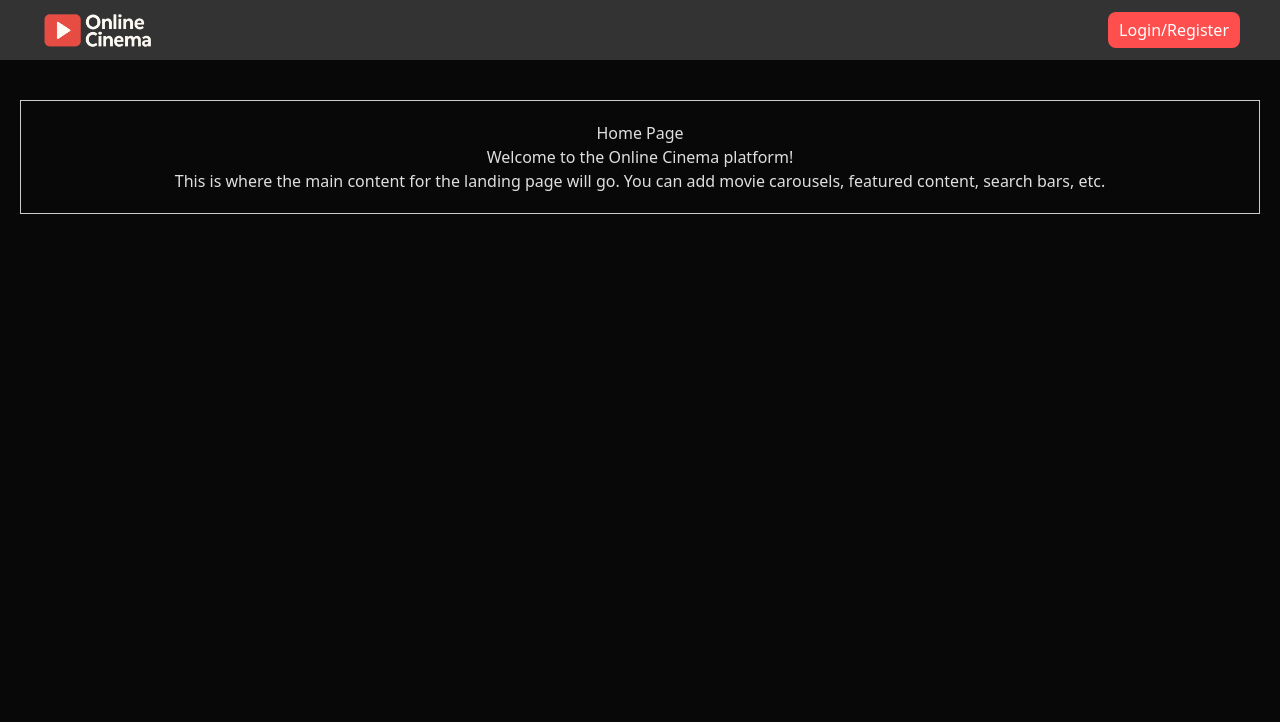
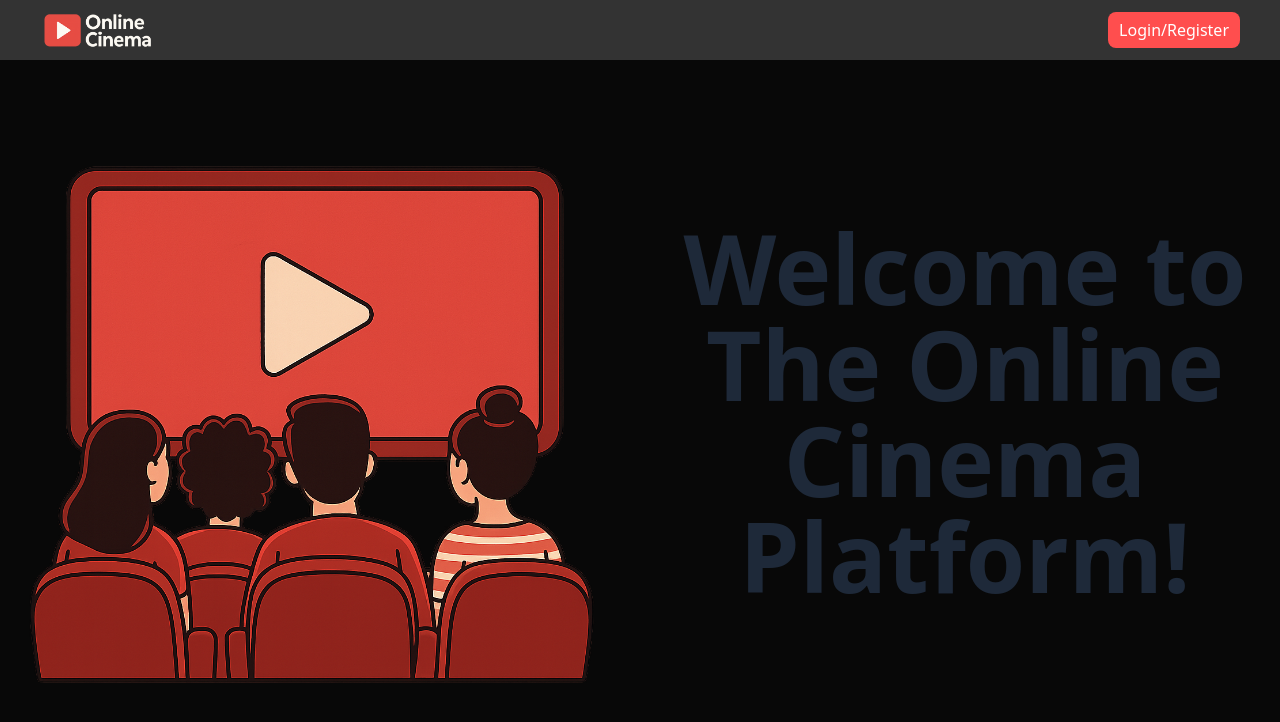
Before and after one commit to kuuhaku86/online-cinema, a React (Vite) app in the folder frontend/: page / in a window 1280 px wide. Shown: the top 722 px of the page. Built offline with nearby package versions, Linux system fonts and the light colour scheme.

Commit message:
Change the home page design

```diff
--- a/frontend/src/layouts/MainLayout.tsx
+++ b/frontend/src/layouts/MainLayout.tsx
@@ -6,7 +6,7 @@ const MainLayout: React.FC = () => {
   return (
     <div>
       <NavigationBar />
-      <main className="p-5">
+      <main>
         {" "}
         <Outlet />
       </main>
--- a/frontend/src/pages/HomePage.tsx
+++ b/frontend/src/pages/HomePage.tsx
@@ -1,16 +1,22 @@
 import React from "react";
+import watchMovieSrc from "../assets/images/watch-movie.png";
 
 const HomePage: React.FC = () => {
   return (
-    <div
-      style={{ padding: "20px", border: "1px solid #ccc", marginTop: "20px" }}
-    >
-      <h2>Home Page</h2>
-      <p>Welcome to the Online Cinema platform!</p>
-      <p>
-        This is where the main content for the landing page will go. You can add
-        movie carousels, featured content, search bars, etc.
-      </p>
+    <div className="h-[90vh] flex flex-col">
+      {/* Parent 2: Flex container for columns. Removed h-screen and min-h-screen. flex-1 will make it fill Parent 1. */}
+      <div className="flex gap-5 flex-1">
+        {/* Column 1 */}
+        <div className="flex-1 p-5 flex flex-col justify-center items-center text-center">
+          <img src={watchMovieSrc} alt="Online Cinema Logo" />
+        </div>
+        {/* Column 2 */}
+        <div className="flex-1 p-5 flex flex-col justify-center items-center text-center">
+          <p className="text-8xl font-bold text-gray-800 dark:text-white mb-4">
+            Welcome to The Online Cinema Platform!
+          </p>
+        </div>
+      </div>
     </div>
   );
 };
```
Also changed, not shown: frontend/src/assets/images/watch-movie.png (added).
